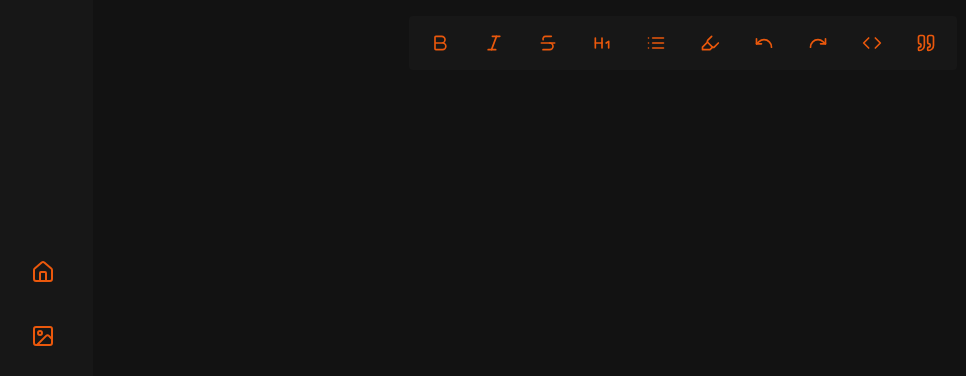
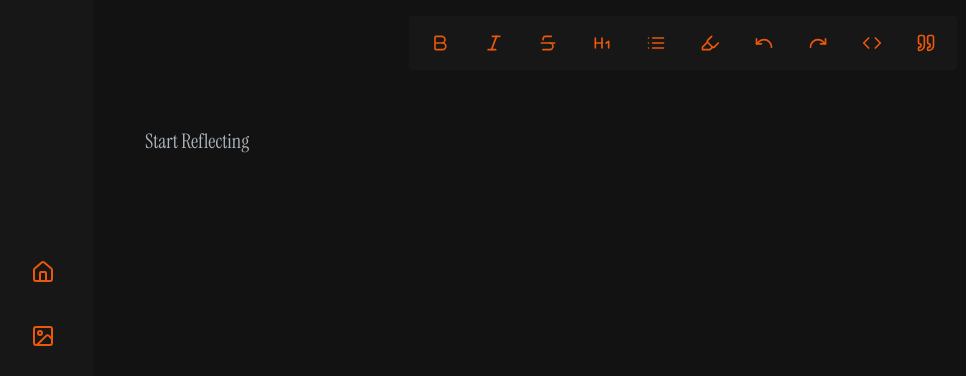
Before and after one commit to tojiw/Reflect, a Next.js app: page / in a window 1280 px wide. Shown: the top 376 px of the page, without its empty margins (7-973 px from the left). Built offline with nearby package versions, Linux system fonts and the light colour scheme.

Commit message:
added placeholder

```diff
--- a/app/globals.css
+++ b/app/globals.css
@@ -31,6 +31,18 @@
 .ProseMirror mark{
   background-color: #ea580c;
 }
+.tiptap p.is-editor-empty:first-child::before {
+  color: #adb5bd;
+  content: attr(data-placeholder);
+  float: left;
+  height: 0;
+  pointer-events: none;
+  font-family: 'Instrument Serif',serif;
+  font-size: 20px
+
+;
+}
+
 /* @layer base {
     :root {
       --background: 0 0% 100%;
--- a/app/page.tsx
+++ b/app/page.tsx
@@ -11,10 +11,10 @@ export default function Home() {
   };
   return (
     <div className="bg-[#121212] min-h-screen flex flex-row">
-      <div className="flex sticky h-screen z-0 bg-[#171717] w-[100px] top-0 left-0">
+      <div className="flex sticky h-screen flex-shrink-0 z-0 bg-[#171717] w-[100px] top-0 left-0 mr-5">
         <Sidebar />
       </div>
-      <div className="flex flex-grow flex-col relative">
+      <div className="flex flex-grow flex-col mr-5">
         <Tiptap content={content}
         onChange={(newContent:string)=>handleChange(newContent)}
          />
--- a/components/Sidebar.tsx
+++ b/components/Sidebar.tsx
@@ -4,7 +4,7 @@ import Link from "next/link";
 import Image from "next/image";
 const Sidebar = () => {
   return (
-    <div className="p-5 flex flex-col justify-center gap-10 w-full">
+    <div className="p-5 flex flex-col justify-center gap-10 max-w-[100px] w-full">
       {Icons.map((icon, index) => {
         const IconComponent = icon.src;
         return (
--- a/components/TipTap/TipTap.tsx
+++ b/components/TipTap/TipTap.tsx
@@ -6,17 +6,21 @@ import ToolBar from '../ToolBar'
 import Underline from '@tiptap/extension-underline'
 import Highlight from '@tiptap/extension-highlight'
 import Image from '@tiptap/extension-image'
+import Placeholder from '@tiptap/extension-placeholder'
 
 const Tiptap = ({onChange,content}:any) => {
   const handleChange = (newContent:string)=>{
     onChange(newContent)
   }
   const editor = useEditor({
-    extensions: [StarterKit,Underline,Highlight,Image],
+    extensions: [StarterKit,Underline,Highlight,Image,Placeholder.configure({
+      placeholder:'Start Reflecting'
+
+    })],
     content:content,
     editorProps:{
         attributes:{
-            class:"flex flex-col w-full text-white justify-start rounded-lg px-4 py-3 gap-3 text-[16px] pt-4 outline-none  "
+            class:"flex flex-col  min-h-[30vh] text-white justify-start rounded-lg px-4 py-3 gap-3 text-[16px] pt-10 outline-none placeholder:font-Instrument_Serif  "
         }
     },
     onUpdate:({editor})=>{
--- a/components/ToolBar.tsx
+++ b/components/ToolBar.tsx
@@ -37,9 +37,9 @@ const ToolBar = ({ editor, content }: Props) => {
   if (!editor) return null;
 
   return (
-    <div className="flex justify-center">
-      <div className="flex flex-row p-3 py-2 max-w-[730px] bg-[#171717] mt-4 mb-4 rounded-[4px]">
-        <div className="flex flex-row w-full h-full justify-center flex-wrap bg-[#171717] gap-4">
+    <div className="flex justify-center ">
+      <div className="flex flex-row p-3 py-2 max-w-[730px] bg-[#171717] mt-4 mb-4 rounded-[4px] sticky">
+        <div className="flex flex-row w-full h-full justify-center flex-wrap bg-[#171717] gap-4 sticky">
           <div className="flex hover:border-[#5B1F00] hover:border hover:duration-150 border border-[#171717] rounded-[4px] ">
             <button
               onClick={(e: any) => {
--- a/package.json
+++ b/package.json
@@ -13,6 +13,7 @@
     "@tiptap/extension-color": "^2.4.0",
     "@tiptap/extension-highlight": "^2.4.0",
     "@tiptap/extension-image": "^2.4.0",
+    "@tiptap/extension-placeholder": "^3.0.0",
     "@tiptap/extension-underline": "^2.4.0",
     "@tiptap/pm": "^2.4.0",
     "@tiptap/react": "^2.4.0",
```
Also changed, not shown: 1 other file (tests, documents, lock files or other folders).
